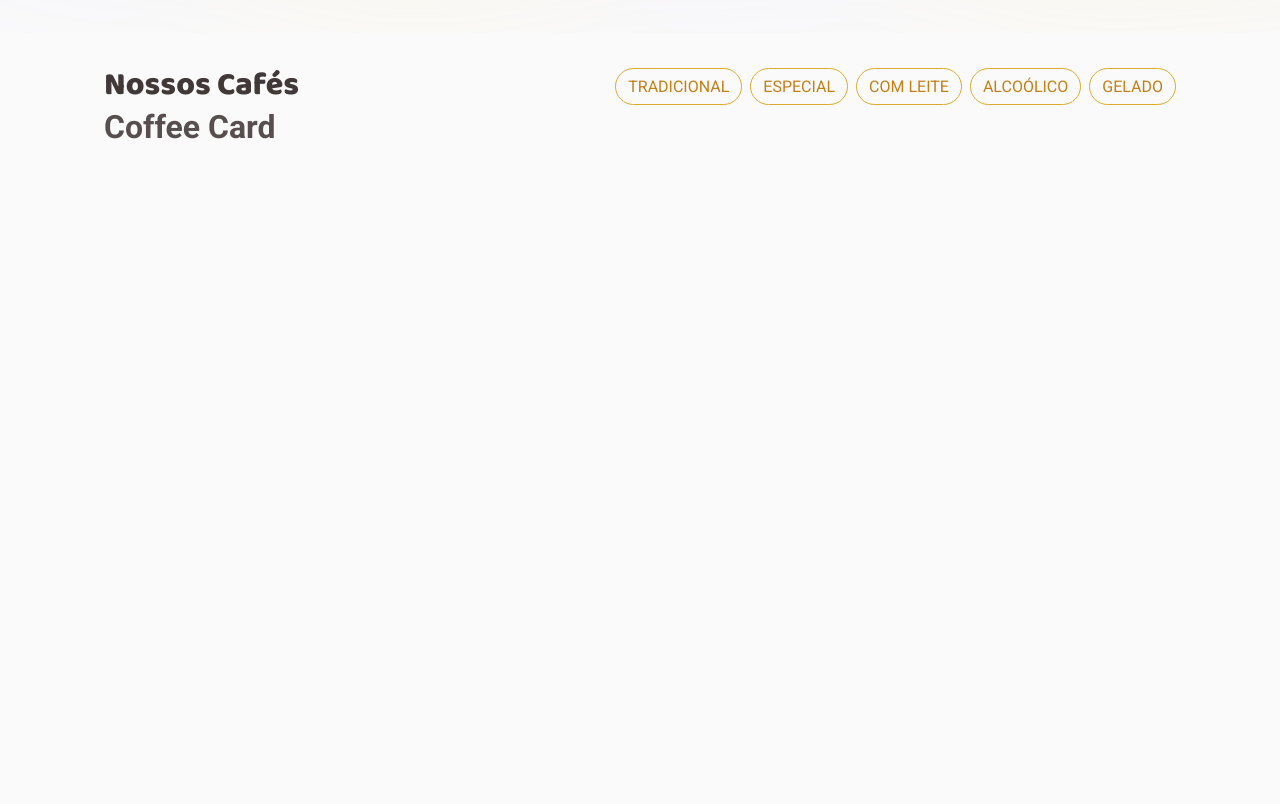
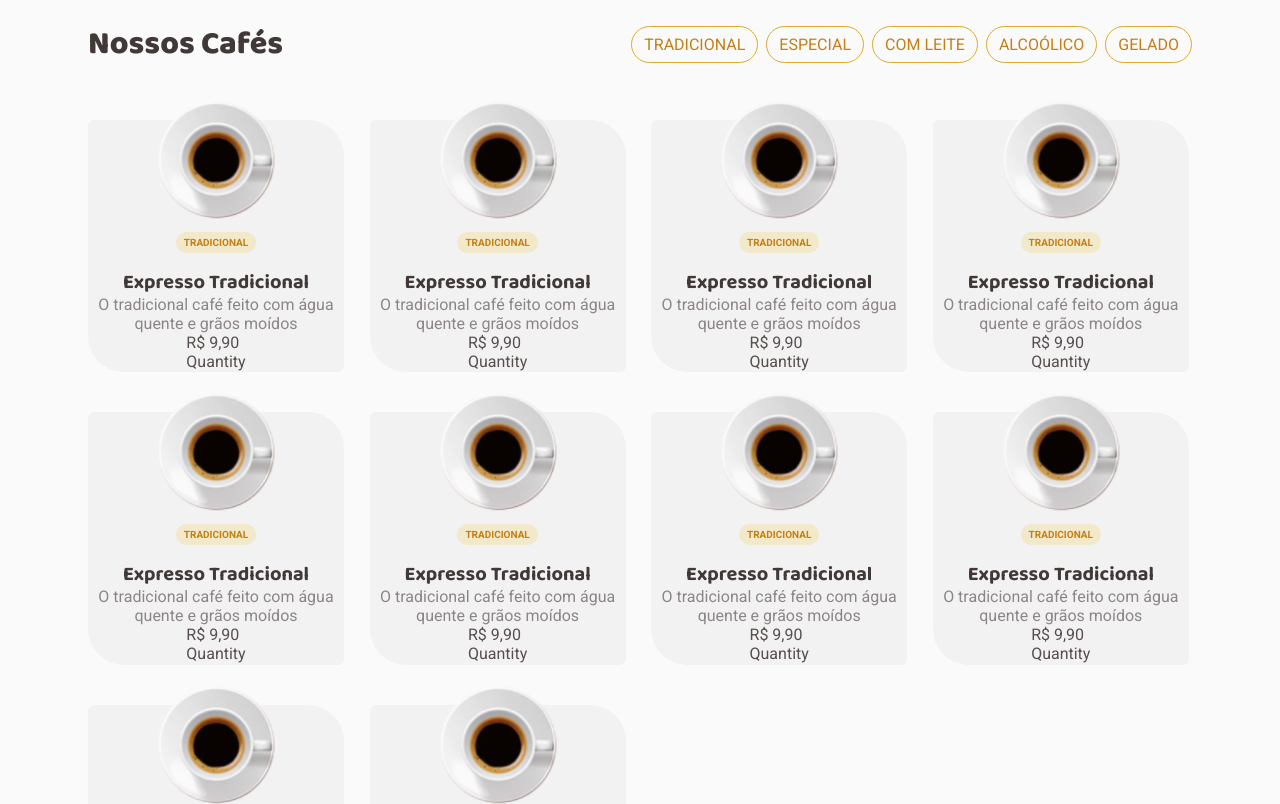
Before and after one commit to rnatu/coffee-delivery, a React (Vite) app: page / in a window 1280 px wide. Shown: the part 660-1464 px from the top of the page. Before the commit the page ends 840 px from the top, so only its background shows below. Built offline with nearby package versions, Linux system fonts and the light colour scheme.

Commit message:
feat: add initial style on CoffeeCard

```diff
--- a/src/components/Header/styles.tsx
+++ b/src/components/Header/styles.tsx
@@ -3,7 +3,7 @@ import styled from 'styled-components';
 export const HeaderNav = styled.header`
   margin: 0 auto;
   padding: 2rem 1rem;
-  max-width: 70rem;
+  max-width: calc(70rem + 1rem);
 
   display: flex;
   align-items: center;
--- /dev/null
+++ b/src/components/QuantityInput/index.tsx
@@ -0,0 +1,3 @@
+export function QuantityInput() {
+  return <span>Quantity</span>;
+}
--- a/src/pages/Home/components/CoffeeList/CoffeeCard.tsx
+++ b/src/pages/Home/components/CoffeeList/CoffeeCard.tsx
@@ -1,3 +1,27 @@
+import expresso from '../../../../assets/coffee-images/expresso.svg';
+import { QuantityInput } from '../../../../components/QuantityInput';
+import { CardFooter, CoffeeCardContainer } from './styles';
+
 export function CoffeeCard() {
-  return <h1>Coffee Card</h1>;
+  return (
+    <CoffeeCardContainer>
+      <img src={expresso} alt="Xícara de café expresso tradicional" />
+
+      <span>{'Tradicional'.toUpperCase()}</span>
+
+      <h1>Expresso Tradicional</h1>
+
+      <p>O tradicional café feito com água quente e grãos moídos</p>
+
+      <CardFooter>
+        <div>
+          <p>R$ 9,90</p>
+        </div>
+
+        <div>
+          <QuantityInput />
+        </div>
+      </CardFooter>
+    </CoffeeCardContainer>
+  );
 }
--- a/src/pages/Home/components/CoffeeList/index.tsx
+++ b/src/pages/Home/components/CoffeeList/index.tsx
@@ -1,12 +1,21 @@
 import { CoffeeCard } from './CoffeeCard';
-import {} from './styles';
+import { CoffeeListContainer } from './styles';
 
 export function CoffeeList() {
   return (
     <>
-      <div>
+      <CoffeeListContainer>
         <CoffeeCard />
-      </div>
+        <CoffeeCard />
+        <CoffeeCard />
+        <CoffeeCard />
+        <CoffeeCard />
+        <CoffeeCard />
+        <CoffeeCard />
+        <CoffeeCard />
+        <CoffeeCard />
+        <CoffeeCard />
+      </CoffeeListContainer>
     </>
   );
 }
--- a/src/pages/Home/components/CoffeeList/styles.ts
+++ b/src/pages/Home/components/CoffeeList/styles.ts
@@ -1 +1,54 @@
 import styled from 'styled-components';
+
+export const CoffeeListContainer = styled.div`
+  margin: 3.375rem 0;
+
+  display: flex;
+
+  flex-wrap: wrap;
+  column-gap: 1.6rem;
+  row-gap: 2.5rem;
+`;
+
+export const CoffeeCardContainer = styled.div`
+  display: flex;
+  flex-direction: column;
+  align-items: center;
+
+  max-width: 16rem;
+
+  background-color: ${(props) => props.theme.colors['base-card']};
+  border-radius: 6px 36px 6px 36px;
+
+  img {
+    height: 7.5rem;
+    margin-top: -1.25rem;
+  }
+
+  > span {
+    padding: 0.25rem 0.5rem;
+    border-radius: 100px;
+    margin-top: 0.75rem;
+
+    background-color: ${(props) => props.theme.colors['yellow-light']};
+    color: ${(props) => props.theme.colors['yellow-dark']};
+    font-weight: 700;
+    font-size: 0.625rem;
+  }
+
+  h1 {
+    font-size: 1.25rem;
+    line-height: 1.625rem;
+    color: ${(props) => props.theme.colors['base-subtitle']};
+    font-family: ${(props) => props.theme.fonts.title};
+
+    margin-top: 16px;
+  }
+
+  > p {
+    text-align: center;
+    color: ${(props) => props.theme.colors['base-label']};
+  }
+`;
+
+export const CardFooter = styled.div``;
--- a/src/pages/Home/components/Intro/styles.ts
+++ b/src/pages/Home/components/Intro/styles.ts
@@ -9,7 +9,7 @@ export const IntroBackground = styled.div`
 export const IntroContainer = styled.div`
   margin: 0 auto;
   padding: 92px 1rem;
-  max-width: 70rem;
+  max-width: calc(70rem + 1rem);
 
   display: flex;
   grid-gap: 3.5rem;
--- a/src/pages/Home/styles.ts
+++ b/src/pages/Home/styles.ts
@@ -1,11 +1,9 @@
 import styled from 'styled-components';
 
 export const CoffeeListContainer = styled.main`
-  max-width: 70rem;
+  max-width: calc(70rem + 1rem);
   margin: 0 auto;
   padding: 32px 1rem;
-
-  max-width: calc(70rem - 1rem);
 `;
 
 export const CoffeeListHeaderContainer = styled.header`
```
Also changed, not shown: src/components/QuantityInput/styles.ts (added).
